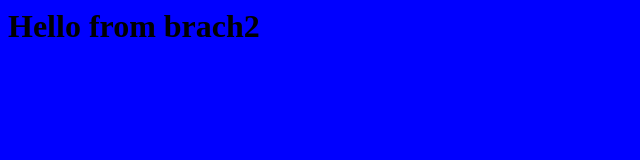
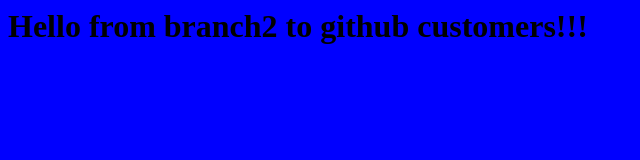
Before and after one commit to pistryak/getstarted, a plain HTML site: page index.html in a window 1280 px wide. Shown: the whole page, without its empty margins (0-640 px from the left). Drawn offline with Linux system fonts and the light colour scheme.

Commit message:
changing in index.html

```diff
--- a/index.html
+++ b/index.html
@@ -1,5 +1,5 @@
 <html>
 	<body bgcolor="blue">
-		<h1>Hello from brach2</h1>
+		<h1>Hello from branch2 to github customers!!!</h1>
 	</body>
 </html>
```
